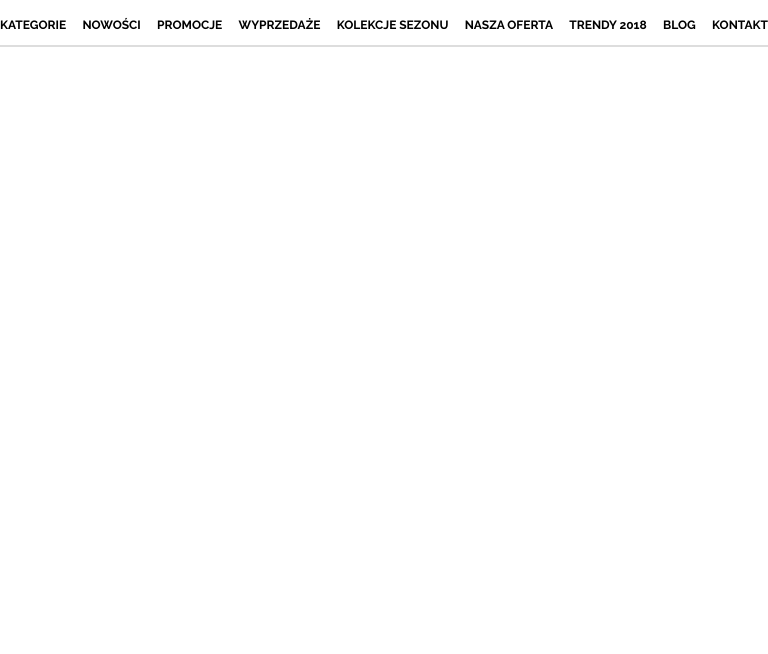
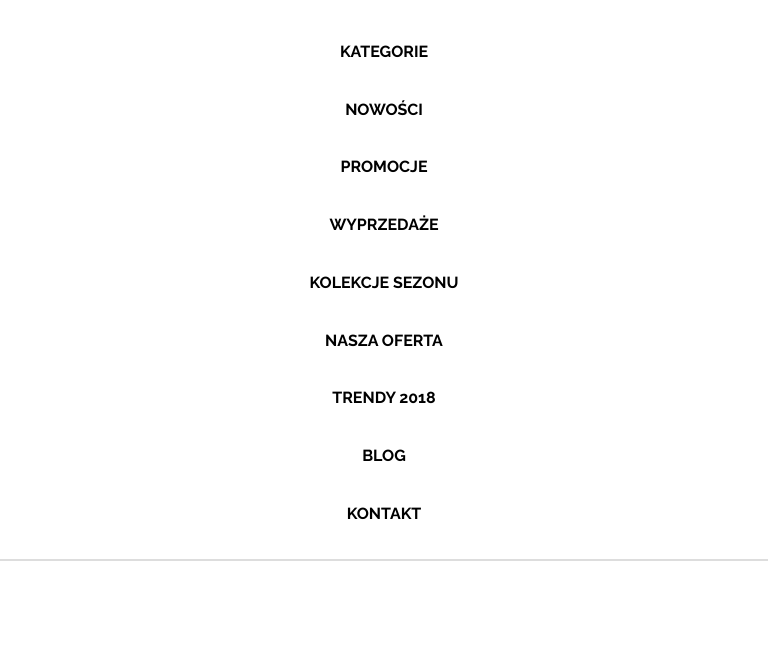
Before and after one commit to auroracreation/frontend-recruitment-task-header-with-menu, a plain HTML site: page index.html in a window 768 px wide. Shown: the part 146-800 px from the top of the page. Drawn offline with nearby package versions, Linux system fonts and the light colour scheme; a web font is replaced by a local one.

Commit message:
navbar style is done for tablets screen

```diff
--- a/styles/header/_header.scss
+++ b/styles/header/_header.scss
@@ -202,8 +202,12 @@ header{
 
 
         .header__navbar{
-            font-size: 12px;
-            width: 64em;
+            align-items: center;
+            flex-flow: column wrap;
+            font-size: 16px;
+            height: 65vh;
+            justify-content: space-around;
+            width: 100vw;
         }
     }
 }
```
Also changed, not shown: styles/main.css, 1 other file.
